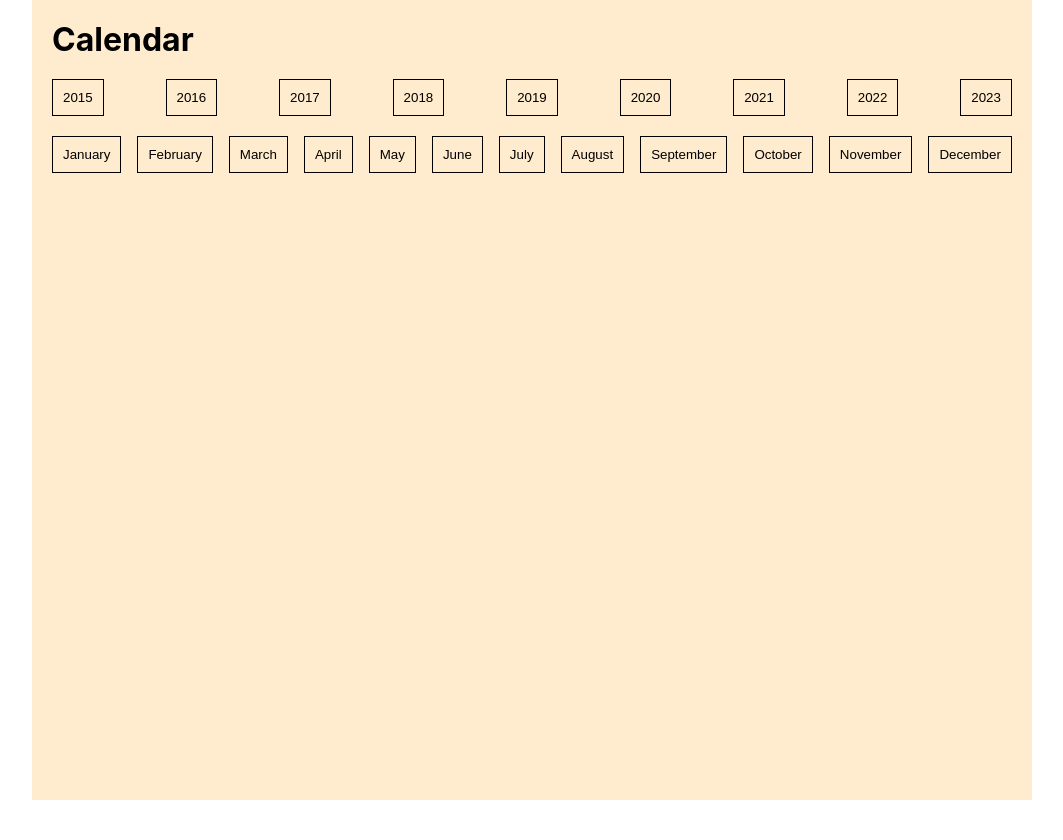
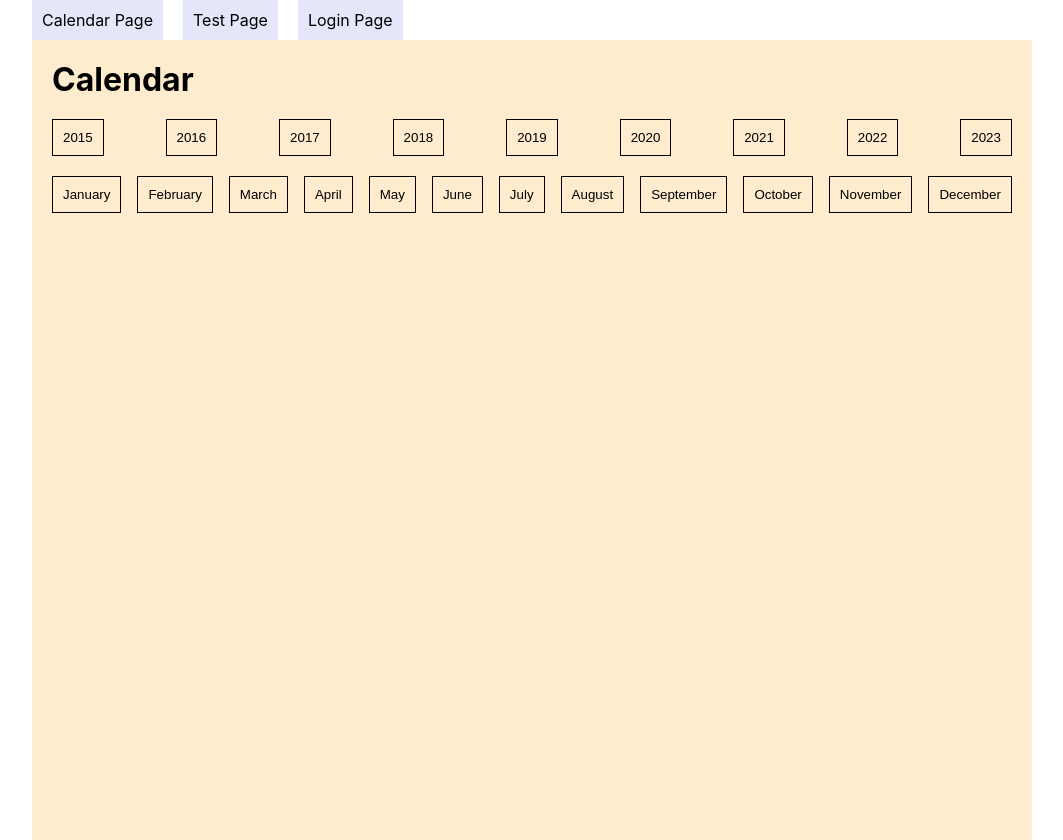
Before and after one commit to easy957/Task-calendar, a React (Create React App) app: page /calendar in a window 1280 px wide. Shown: the whole page, without its empty margins (108-1171 px from the left). Before the commit the page ends 800 px from the top, so only its background shows below. Built offline with nearby package versions, Linux system fonts and the light colour scheme.

Commit message:
added router. update modules by "npm install"

```diff
--- a/package.json
+++ b/package.json
@@ -11,6 +11,7 @@
     "react": "^18.2.0",
     "react-dom": "^18.2.0",
     "react-redux": "^8.0.5",
+    "react-router-dom": "^6.8.0",
     "react-scripts": "5.0.1",
     "redux": "^4.2.1",
     "web-vitals": "^2.1.4"
--- a/src/App.js
+++ b/src/App.js
@@ -1,7 +1,9 @@
-import { Provider } from "react-redux";
+import { Navigate, Route, Routes } from "react-router-dom";
 import "./App.css";
 import CalendarPage from "./components/Calendar/CalendarPage";
-import { store } from "./redux/redux";
+import Header from "./components/Header/Header";
+import Login from "./components/Login/Login";
+import TestPage from "./components/TestPage/TestPage";
 
 function App() {
   // calendar.calendar = calendar.calendar.map((week) => {
@@ -12,9 +14,15 @@ function App() {
 
   return (
     <div className="App">
-      <Provider store={store}>
-        <CalendarPage />
-      </Provider>
+      <Header />
+      <Routes>
+        <Route path="/" element={<Navigate to="calendar" />} />
+
+        <Route path="calendar" element={<CalendarPage />} />
+        <Route path="test" element={<TestPage />} />
+        <Route path="login" element={<Login />} />
+      </Routes>
+
       {/* <div className="container">
         <div>
           {calendar.weekdaysAbbr.map((weekday) => (
--- /dev/null
+++ b/src/components/Header/Header.jsx
@@ -0,0 +1,26 @@
+import { NavLink } from "react-router-dom";
+import s from "./Header.module.css";
+
+export default function Header() {
+  return (
+    <div>
+      <ul className={s.list}>
+        <li>
+          <NavLink className={s.link} to="calendar">
+            Calendar Page
+          </NavLink>
+        </li>
+        <li>
+          <NavLink className={s.link} to="test">
+            Test Page
+          </NavLink>
+        </li>
+        <li>
+          <NavLink className={s.link} to="login">
+            Login Page
+          </NavLink>
+        </li>
+      </ul>
+    </div>
+  );
+}
--- /dev/null
+++ b/src/components/Header/Header.module.css
@@ -0,0 +1,12 @@
+.list {
+  display: flex;
+  gap: 20px;
+}
+
+.link {
+  display: block;
+  color: black;
+  text-decoration: none;
+  background-color: lavender;
+  padding: 10px;
+}
--- a/src/components/Login/Login.jsx
+++ b/src/components/Login/Login.jsx
@@ -1,3 +1,10 @@
 import { useDispatch, useSelector } from "react-redux";
-import LoginJs from "../../login";
 import s from "./Login.module.css";
+
+export default function Login() {
+  return (
+    <>
+      <h1>Login Page</h1>
+    </>
+  );
+}
--- /dev/null
+++ b/src/components/TestPage/TestPage.jsx
@@ -0,0 +1,10 @@
+import styles from "./TestPage.module.css";
+
+export default function TestPage() {
+  return (
+    <>
+      <h1 className={styles.title}>Test page</h1>
+      <p>Put your test crap here</p>
+    </>
+  );
+}
--- /dev/null
+++ b/src/components/TestPage/TestPage.module.css
@@ -0,0 +1,4 @@
+.title {
+  font-size: 40px;
+  color: red;
+}
--- a/src/index.js
+++ b/src/index.js
@@ -1,13 +1,20 @@
-import React from 'react';
-import ReactDOM from 'react-dom/client';
-import './index.css';
-import App from './App';
-import reportWebVitals from './reportWebVitals';
+import React from "react";
+import ReactDOM from "react-dom/client";
+import "./index.css";
+import App from "./App";
+import reportWebVitals from "./reportWebVitals";
+import { BrowserRouter } from "react-router-dom";
+import { Provider } from "react-redux";
+import { store } from "./redux/redux";
 
-const root = ReactDOM.createRoot(document.getElementById('root'));
+const root = ReactDOM.createRoot(document.getElementById("root"));
 root.render(
   <React.StrictMode>
-    <App />
+    <BrowserRouter>
+      <Provider store={store}>
+        <App />
+      </Provider>
+    </BrowserRouter>
   </React.StrictMode>
 );
 
--- a/src/login/index.js
+++ b/src/login/index.js
@@ -3,6 +3,6 @@ var Age = 20;
 var Gender = GenderEnum.Female;
 
 const GenderEnum = {
-    Male: "Male",
-    Female: "Female"
-}
+  Male: "Male",
+  Female: "Female",
+};
```
Also changed, not shown: 1 other file (tests, documents, lock files or other folders).
